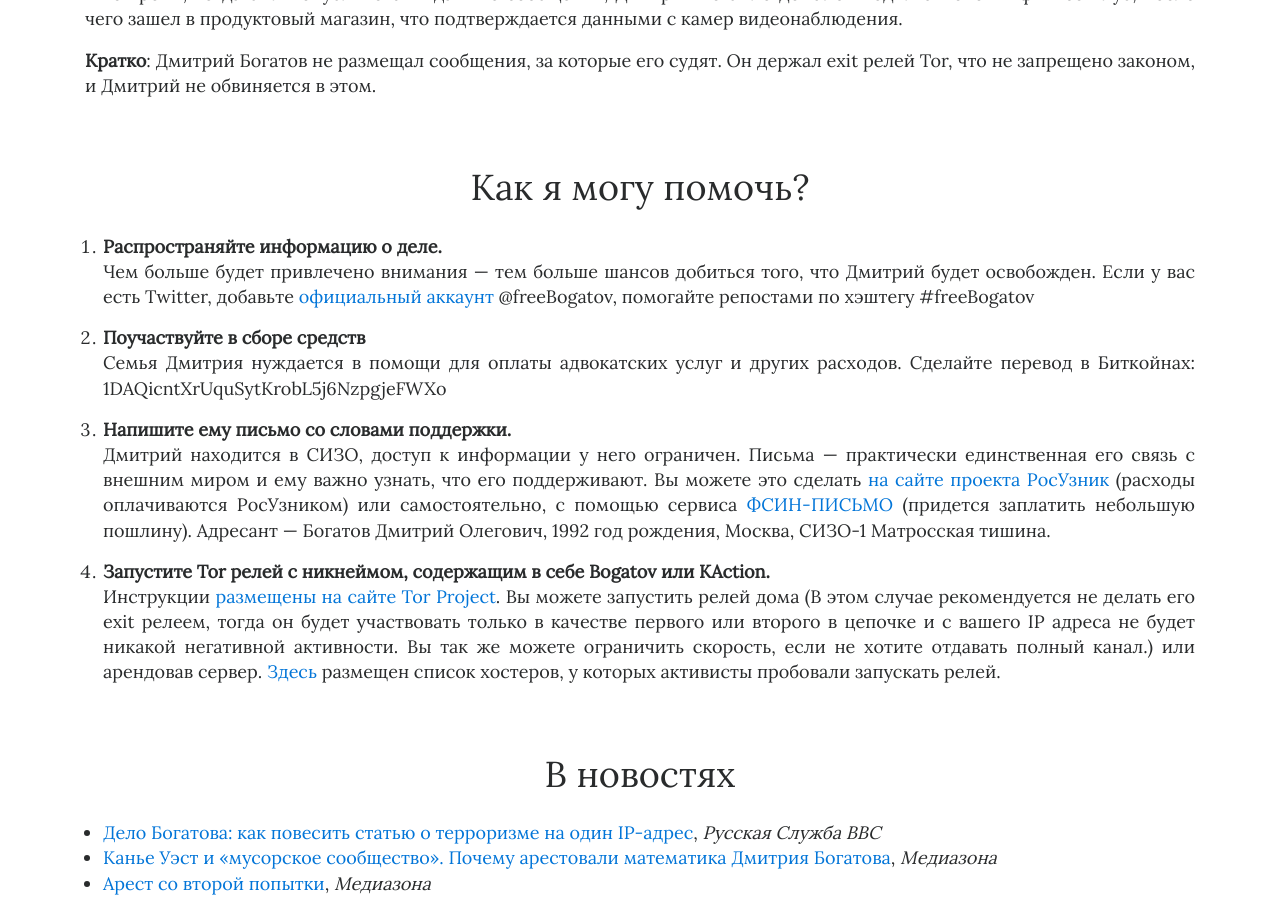
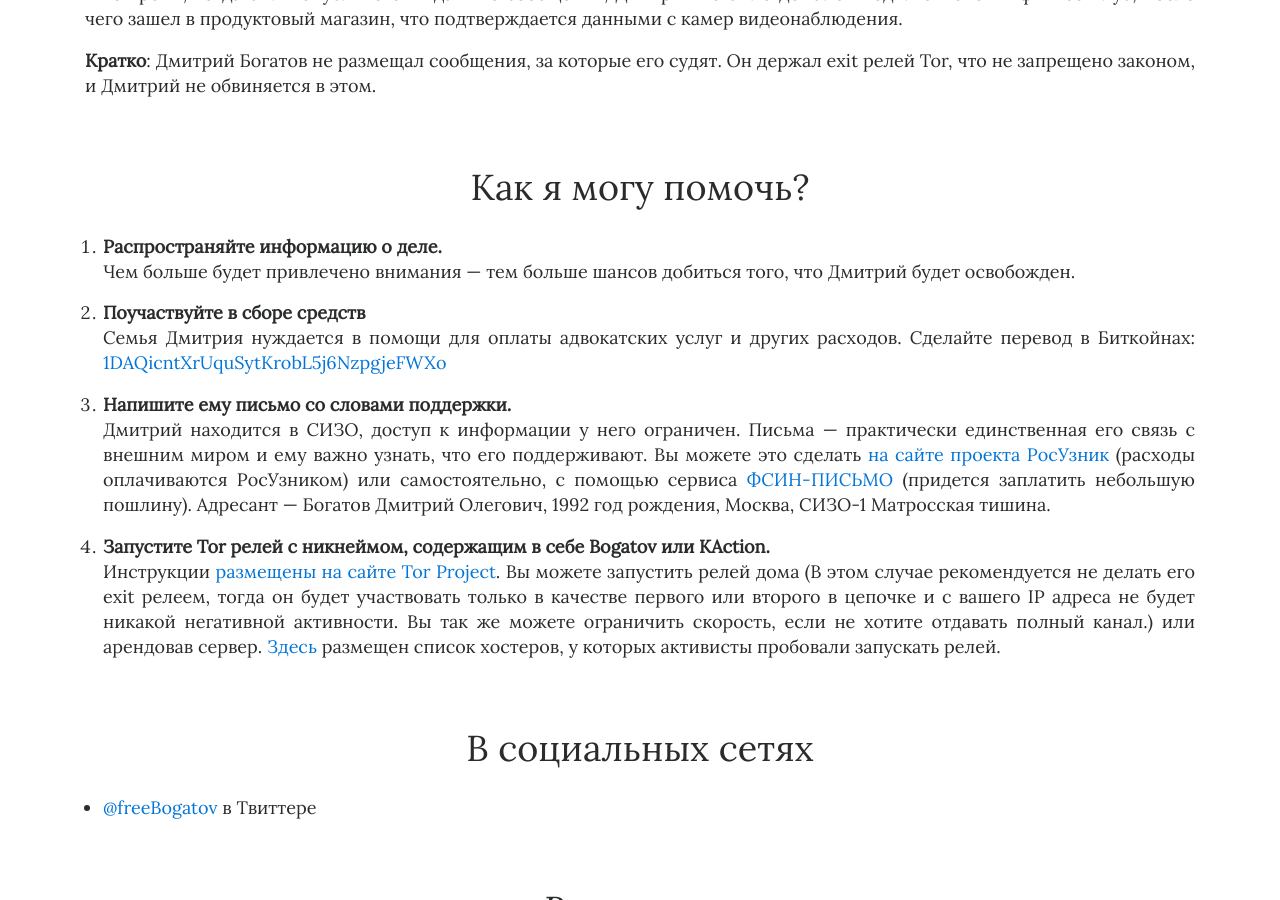
Before and after one commit to komachi/freebogatov.xyz, a Jekyll site: the page built from index.html, in a window 1280 px wide and 900 px high, scrolled down 1933 px. Built offline with Jekyll 4.4.1, drawn with Linux system fonts in a browser that asks for light colours.

Commit message:
Bitcoin address as link, move mention of Twitter account

```diff
--- a/index.html
+++ b/index.html
@@ -46,11 +46,11 @@ hashtag: FreeBogatov
 <ol>
   <li>
     <strong>Распространяйте информацию о деле.</strong>
-    <p>Чем больше будет привлечено внимания — тем больше шансов добиться того, что Дмитрий будет освобожден. Если у вас есть Twitter, добавьте <a href="https://twitter.com/freeBogatov" target="_blank">официальный аккаунт</a> @freeBogatov, помогайте репостами по хэштегу #freeBogatov</p>
+    <p>Чем больше будет привлечено внимания — тем больше шансов добиться того, что Дмитрий будет освобожден.</p>
   </li>
   <li>
     <strong>Поучаствуйте в сборе средств</strong>
-    <p>Семья Дмитрия нуждается в помощи для оплаты адвокатских услуг и других расходов. Сделайте перевод в Биткойнах: 1DAQicntXrUquSytKrobL5j6NzpgjeFWXo</p>
+    <p>Семья Дмитрия нуждается в помощи для оплаты адвокатских услуг и других расходов. Сделайте перевод в Биткойнах: <a href="bitcoin:1DAQicntXrUquSytKrobL5j6NzpgjeFWXo">1DAQicntXrUquSytKrobL5j6NzpgjeFWXo</a></p>
   </li>
   <li>
     <strong>Напишите ему письмо со словами поддержки.</strong>
@@ -62,6 +62,11 @@ hashtag: FreeBogatov
     <p>Инструкции <a href="https://www.torproject.org/docs/tor-relay-debian.html.en" target="_blank">размещены на сайте Tor Project</a>. Вы можете запустить релей дома (В этом случае рекомендуется не делать его exit релеем, тогда он будет участвовать только в качестве первого или второго в цепочке и с вашего IP адреса не будет никакой негативной активности. Вы так же можете ограничить скорость, если не хотите отдавать полный канал.) или арендовав сервер. <a href="https://trac.torproject.org/projects/tor/wiki/doc/GoodBadISPs" target="_blank">Здесь</a> размещен список хостеров, у которых активисты пробовали запускать релей.</p>
   </li>
 </ol>
+
+<h2>В социальных сетях</h2>
+<ul>
+  <li><a href="https://twitter.com/freeBogatov" target="_blank">@freeBogatov</a> в Твиттере</li>
+</ul>
 
 <h2>В новостях</h2>
 <ul>
```
Also changed, not shown: en/index.html (+6 -5 lines).
